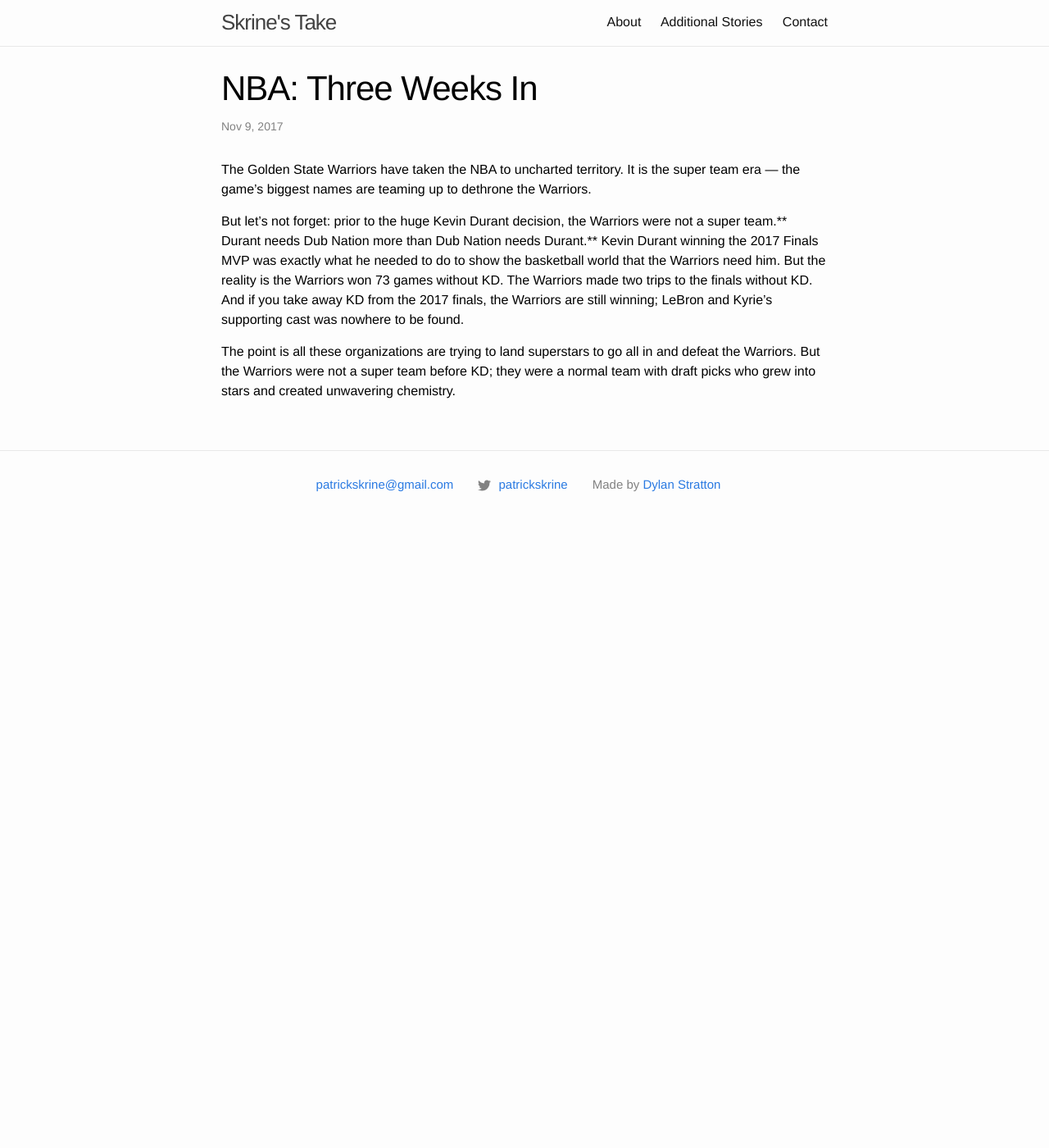
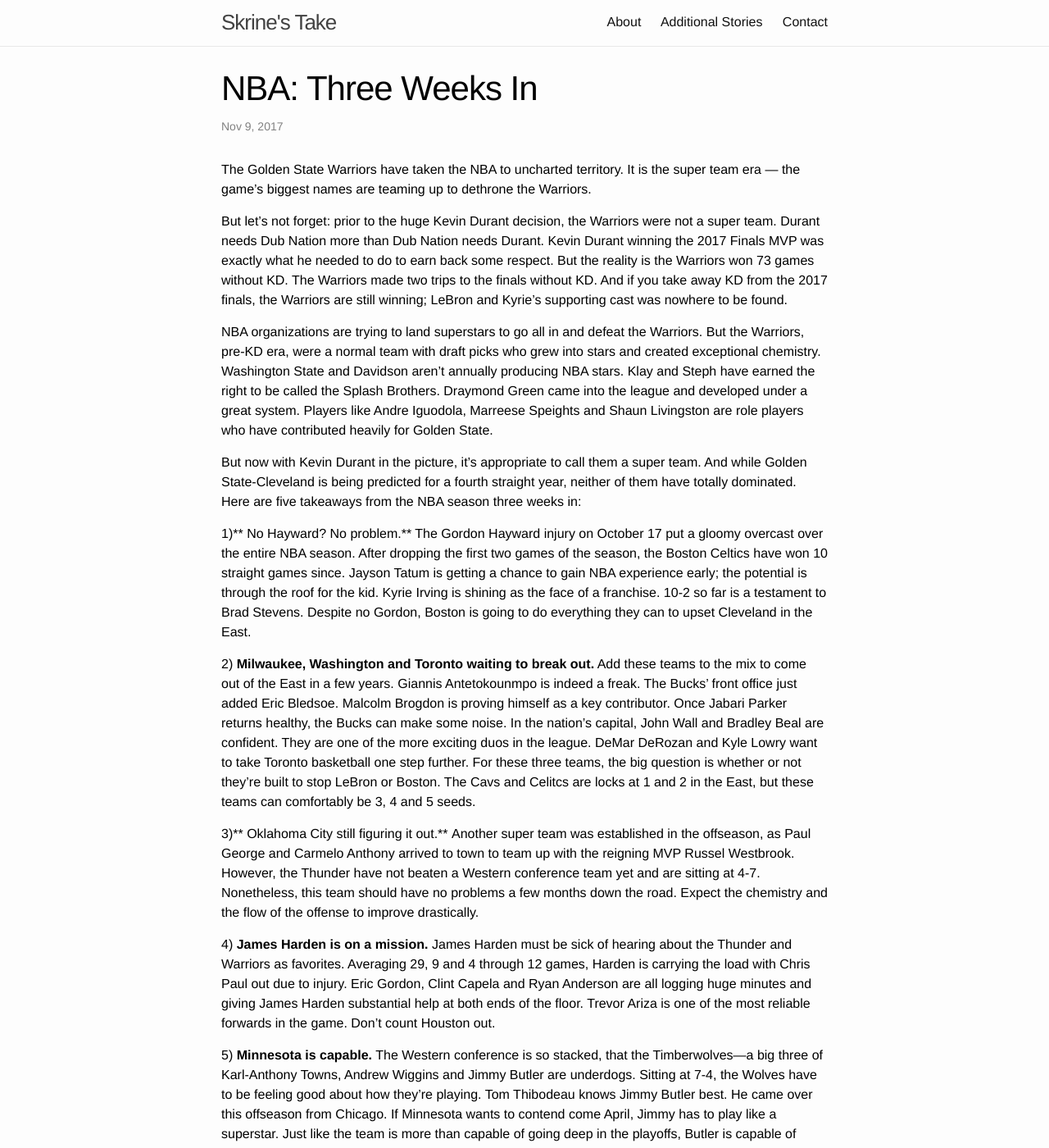
Before and after one commit to ahlbet/patrickskrine-2, a Jekyll site: the page built from _posts/2017-11-09-nba-three-weeks-in.md, in a window 1280 px wide and 1400 px high. Shown: the whole window at 82% size. Built offline with Jekyll 4.4.1, drawn with Linux system fonts in a browser that asks for light colours; some of the changed text lies outside the part shown.

Commit message:
Update Post “2017-11-09-nba-three-weeks-in”

```diff
--- a/_posts/2017-11-09-nba-three-weeks-in.md
+++ b/_posts/2017-11-09-nba-three-weeks-in.md
@@ -7,6 +7,18 @@ exclude_sub_header: 'true'
 ---
 The Golden State Warriors have taken the NBA to uncharted territory. It is the super team era — the game’s biggest names are teaming up to dethrone the Warriors.
 
-But let’s not forget: prior to the huge Kevin Durant decision, the Warriors were not a super team.** Durant needs Dub Nation more than Dub Nation needs Durant.** Kevin Durant winning the 2017 Finals MVP was exactly what he needed to do to show the basketball world that the Warriors need him. But the reality is the Warriors won 73 games without KD. The Warriors made two trips to the finals without KD. And if you take away KD from the 2017 finals, the Warriors are still winning; LeBron and Kyrie’s supporting cast was nowhere to be found.
+But let’s not forget: prior to the huge Kevin Durant decision, the Warriors were not a super team. Durant needs Dub Nation more than Dub Nation needs Durant. Kevin Durant winning the 2017 Finals MVP was exactly what he needed to do to earn back some respect. But the reality is the Warriors won 73 games without KD. The Warriors made two trips to the finals without KD. And if you take away KD from the 2017 finals, the Warriors are still winning; LeBron and Kyrie’s supporting cast was nowhere to be found.
 
-The point is all these organizations are trying to land superstars to go all in and defeat the Warriors. But the Warriors were not a super team before KD; they were a normal team with draft picks who grew into stars and created unwavering chemistry.
+NBA organizations are trying to land superstars to go all in and defeat the Warriors. But the Warriors, pre-KD era, were a normal team with draft picks who grew into stars and created exceptional chemistry. Washington State and Davidson aren’t annually producing NBA stars. Klay and Steph have earned the right to be called the Splash Brothers. Draymond Green came into the league and developed under a great system. Players like Andre Iguodola, Marreese Speights and Shaun Livingston are role players who have contributed heavily for Golden State.
+
+But now with Kevin Durant in the picture, it’s appropriate to call them a super team. And while Golden State-Cleveland is being predicted for a fourth straight year, neither of them have totally dominated. Here are five takeaways from the NBA season three weeks in:
+
+1)** No Hayward? No problem.** The Gordon Hayward injury on October 17 put a gloomy overcast over the entire NBA season. After dropping the first two games of the season, the Boston Celtics have won 10 straight games since. Jayson Tatum is getting a chance to gain NBA experience early; the potential is through the roof for the kid. Kyrie Irving is shining as the face of a franchise. 10-2 so far is a testament to Brad Stevens. Despite no Gordon, Boston is going to do everything they can to upset Cleveland in the East.
+
+2) **Milwaukee, Washington and Toronto waiting to break out.** Add these teams to the mix to come out of the East in a few years. Giannis Antetokounmpo is indeed a freak. The Bucks’ front office just added Eric Bledsoe. Malcolm Brogdon is proving himself as a key contributor. Once Jabari Parker returns healthy, the Bucks can make some noise. In the nation’s capital, John Wall and Bradley Beal are confident. They are one of the more exciting duos in the league. DeMar DeRozan and Kyle Lowry want to take Toronto basketball one step further. For these three teams, the big question is whether or not they’re built to stop LeBron or Boston. The Cavs and Celitcs are locks at 1 and 2 in the East, but these teams can comfortably be 3, 4 and 5 seeds.
+
+3)** Oklahoma City still figuring it out.** Another super team was established in the offseason, as Paul George and Carmelo Anthony arrived to town to team up with the reigning MVP Russel Westbrook. However, the Thunder have not beaten a Western conference team yet and are sitting at 4-7. Nonetheless, this team should have no problems a few months down the road. Expect the chemistry and the flow of the offense to improve drastically.
+
+4) **James Harden is on a mission.** James Harden must be sick of hearing about the Thunder and Warriors as favorites. Averaging 29, 9 and 4 through 12 games, Harden is carrying the load with Chris Paul out due to injury. Eric Gordon, Clint Capela and Ryan Anderson are all logging huge minutes and giving James Harden substantial help at both ends of the floor. Trevor Ariza is one of the most reliable forwards in the game. Don’t count Houston out.
+
+5) **Minnesota is capable.** The Western conference is so stacked, that the Timberwolves—a big three of Karl-Anthony Towns, Andrew Wiggins and Jimmy Butler are underdogs. Sitting at 7-4, the Wolves have to be feeling good about how they’re playing. Tom Thibodeau knows Jimmy Butler best. He came over this offseason from Chicago. If Minnesota wants to contend come April, Jimmy has to play like a superstar. Just like the team is more than capable of going deep in the playoffs, Butler is capable of dominating the same way he did in Chicago.
```
